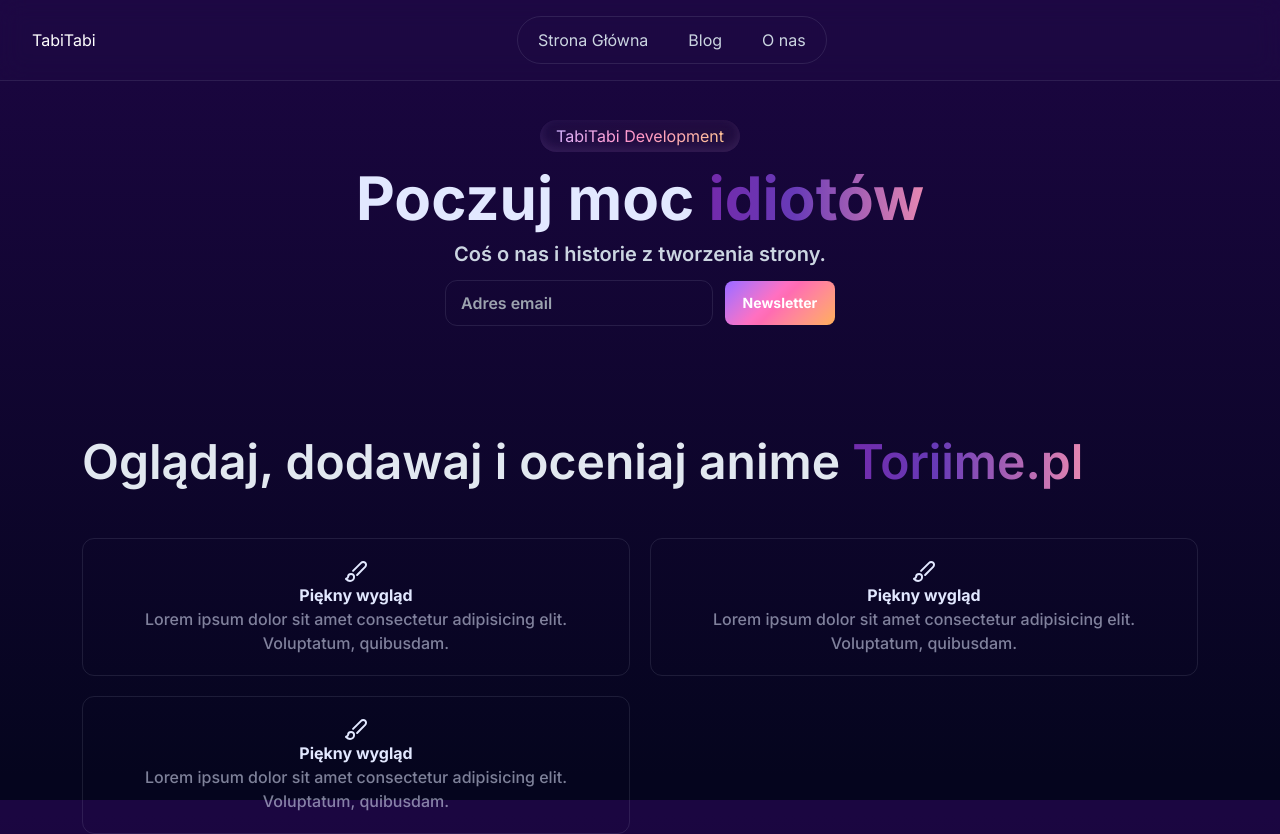
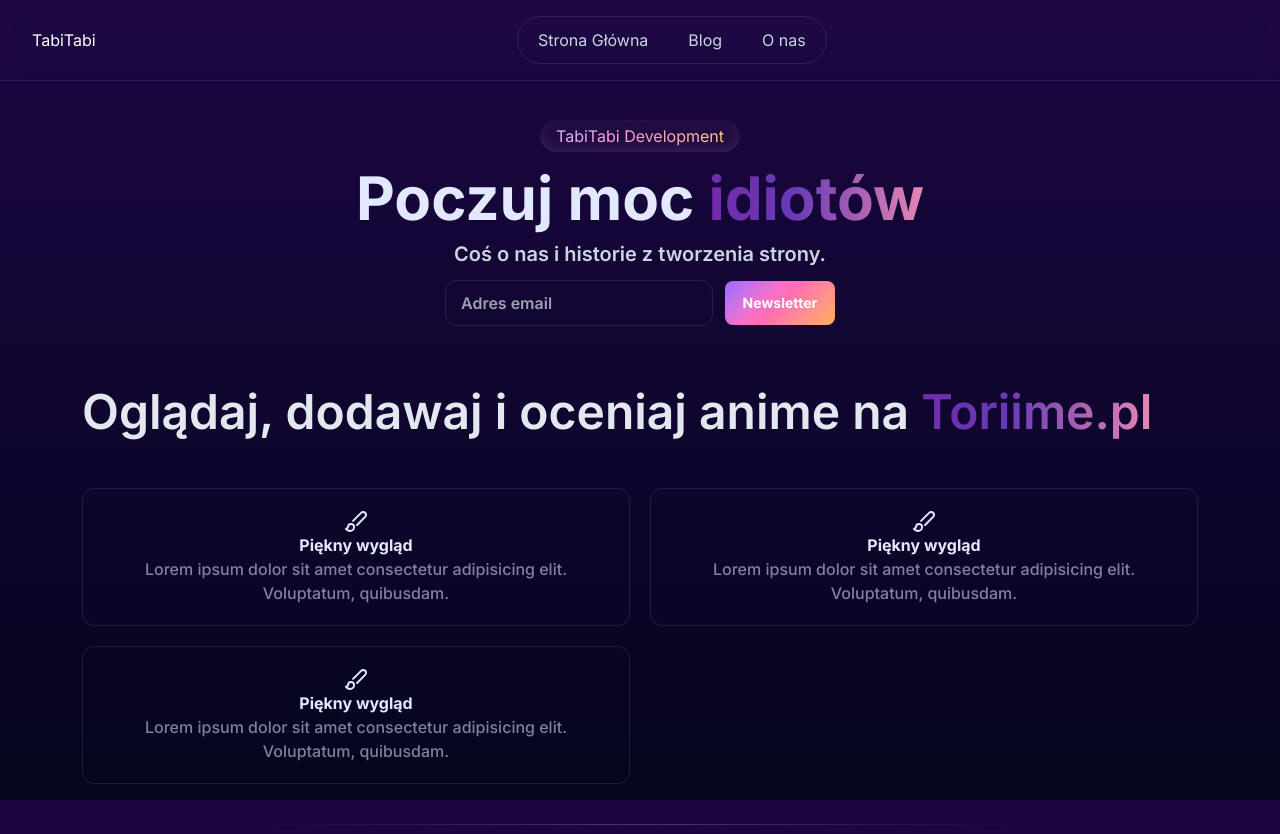
Before and after one commit to toriime/tabitabi.dev, a Next.js app: page / in a window 1280 px wide. Shown: the top 834 px of the page. Built offline with nearby package versions, Linux system fonts and the light colour scheme.

Commit message:
role w about, i naprawa layoutu

```diff
--- a/src/app/about/page.tsx
+++ b/src/app/about/page.tsx
@@ -16,7 +16,9 @@ export default function BlogFrontPage() {
           {Authors.map((user, i) => (
             <div
               key={i}
-              className={"flex flex-col items-center justify-center relative"}
+              className={
+                "flex flex-col items-center justify-center relative p-4 border-[1px] border-borderLight rounded-lg"
+              }
             >
               <Image
                 src={user.avatar}
@@ -39,6 +41,7 @@ export default function BlogFrontPage() {
               <h3 className={"mt-1 text-center text-lg font-bold"}>
                 {user.username}
               </h3>
+              <p className="text-desc text-sm">{user.role}</p>
             </div>
           ))}
         </div>
--- a/src/app/blog/[slug]/page.tsx
+++ b/src/app/blog/[slug]/page.tsx
@@ -11,6 +11,7 @@ import remarkGfm from "remark-gfm";
 import remarkRehype from "remark-rehype";
 import emoji from "remark-emoji";
 import rehypeStringify from "rehype-stringify";
+import { notFound } from "next/navigation";
 
 type PageProps = {
   params: {
@@ -22,7 +23,7 @@ export default async function BlogPage({ params }: PageProps) {
   const post = postManager.getPost(params.slug);
 
   if (!post) {
-    return <div>404</div>;
+    return notFound();
   }
 
   const result = await unified()
@@ -43,7 +44,7 @@ export default async function BlogPage({ params }: PageProps) {
   return (
     <MaxWidthWrapper>
       <div className="flex max-w-4xl flex-col w-full py-8 px-2">
-        <div className="flex justify-center w-full flex-col gap-5 bottom-border-gradient pb-4">
+        <div className="flex justify-center w-full flex-col gap-5 pb-4">
           <h1 className="text-4xl font-extrabold tracking-tight dark:text-white md:leading-none lg:text-6xl">
             {post.title}
           </h1>
--- a/src/app/layout.tsx
+++ b/src/app/layout.tsx
@@ -20,7 +20,7 @@ export default function RootLayout({ children }: Props) {
     <html lang="en">
       <body className={inter.className + "h-full"}>
         <NavBar />
-        <main className="mt-[80px]">{children}</main>
+        <main className="mt-[80px] mb-10">{children}</main>
         <Footer />
       </body>
     </html>
--- a/src/app/page.tsx
+++ b/src/app/page.tsx
@@ -3,7 +3,7 @@ import { Brush } from "lucide-react";
 export default function Home() {
   return (
     <MaxWidthWrapper>
-      <div className="w-full h-[calc(100vh-80px)] mt-10">
+      <div className="w-full mt-10">
         <div className="flex flex-col items-center">
           <div className="header-badge mx-auto mb-4 flex max-w-fit items-center space-x-2 overflow-hidden rounded-full px-4 py-1">
             <p className="header-text">TabiTabi Development</p>
@@ -33,10 +33,10 @@ export default function Home() {
             </button>
           </form>
 
-          <div className="relative w-full p-[100px_82px_0px]">
+          <div className="w-full p-[50px_82px_0px]">
             <div className="relative z-10 flex flex-col">
               <h1 className="text-4xl font-semibold w-full md:text-5xl mb-3 text-slate-200 text-center sm:text-start">
-                Oglądaj, dodawaj i oceniaj anime
+                Oglądaj, dodawaj i oceniaj anime na
                 <span className="magic-text-animate whitespace-nowrap">
                   {" "}
                   Toriime.pl
```
Also changed, not shown: src/authors.json (+10 -6 lines).
